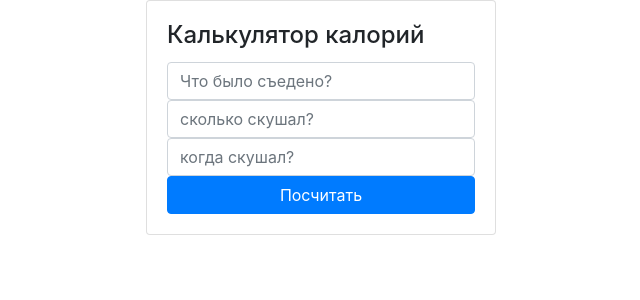
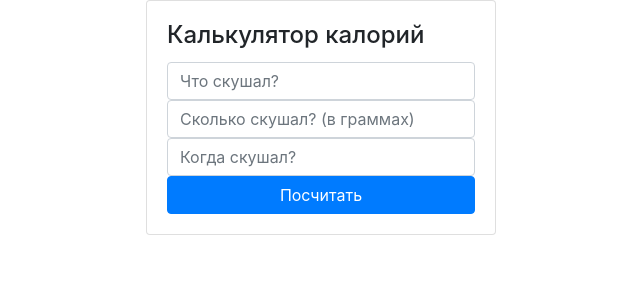
Before and after one commit to ickermi/calories-control, a Django app: page /calculator/ in a window 1280 px wide. Shown: the part 56-356 px from the top of the page, without its empty margins (319-959 px from the left). Run offline with Django 4.2, Linux system fonts and the light colour scheme; the visitor is signed in with stand-in values (Sample User, id 1); data that the repository does not hold is empty; some libraries are stand-ins or nearby versions.

Commit message:
Refactoring models methods and calculator template

```diff
--- a/mysite/calories/models.py
+++ b/mysite/calories/models.py
@@ -17,7 +17,7 @@ class Food(models.Model):
     category = models.ForeignKey(FoodCategory, on_delete=models.CASCADE)
 
     def __str__(self):
-        return self.name
+        return f'{self.name}, {self.calories} калорий'
 
 
 class EatenFood(models.Model):
@@ -28,7 +28,7 @@ class EatenFood(models.Model):
     eating_time = models.DateTimeField()
 
     def __str__(self):
-        return str(self.food)
+        return self.food
 
     def calculate_calories(self):
         return self.weight_eaten * self.food.calories / 100
--- a/mysite/calories/templates/calculator.html
+++ b/mysite/calories/templates/calculator.html
@@ -11,16 +11,16 @@
 
             <form method="post">
                 {% csrf_token %}
-                <input type="text" list="list" placeholder="Что было съедено?" name="food" class="form-control">
+                <input type="text" list="list" placeholder="Что скушал?" name="food" class="form-control">
                 <datalist id="list">
                     {% for food in form.food %}
                         <option>{{ food }}</option>
                     {% endfor %}
                 </datalist>
-                <input type="text" placeholder="сколько скушал?" name="weight_eaten"
+                <input type="text" placeholder="Сколько скушал? (в граммах)" name="weight_eaten"
                            value="{% if form.weight_eaten.value %}{{ form.weight_eaten.value }}{% endif %}"
                            class="form-control {% if form.errors %} is-invalid {% endif %}">
-                <input type="text" placeholder="когда скушал?" name="eating_time"
+                <input type="text" placeholder="Когда скушал?" name="eating_time"
                        value="{% if form.eating_time.value %}{{ form.eating_time.value }}{% endif %}"
                        class="form-control {% if form.errors %} is-invalid {% endif %}">
             <button type="submit" class="btn btn-primary btn-block">Посчитать</button>
```
